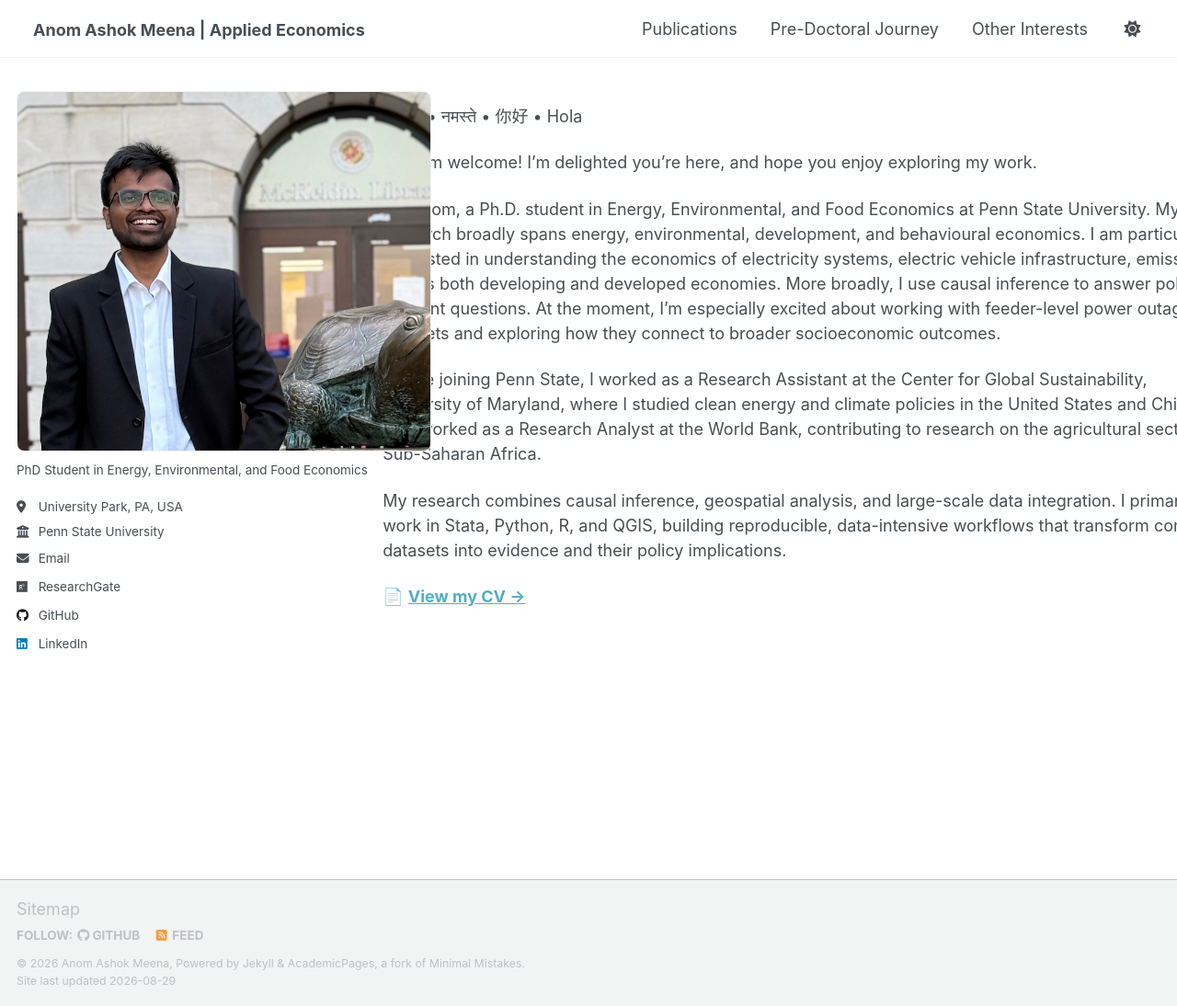
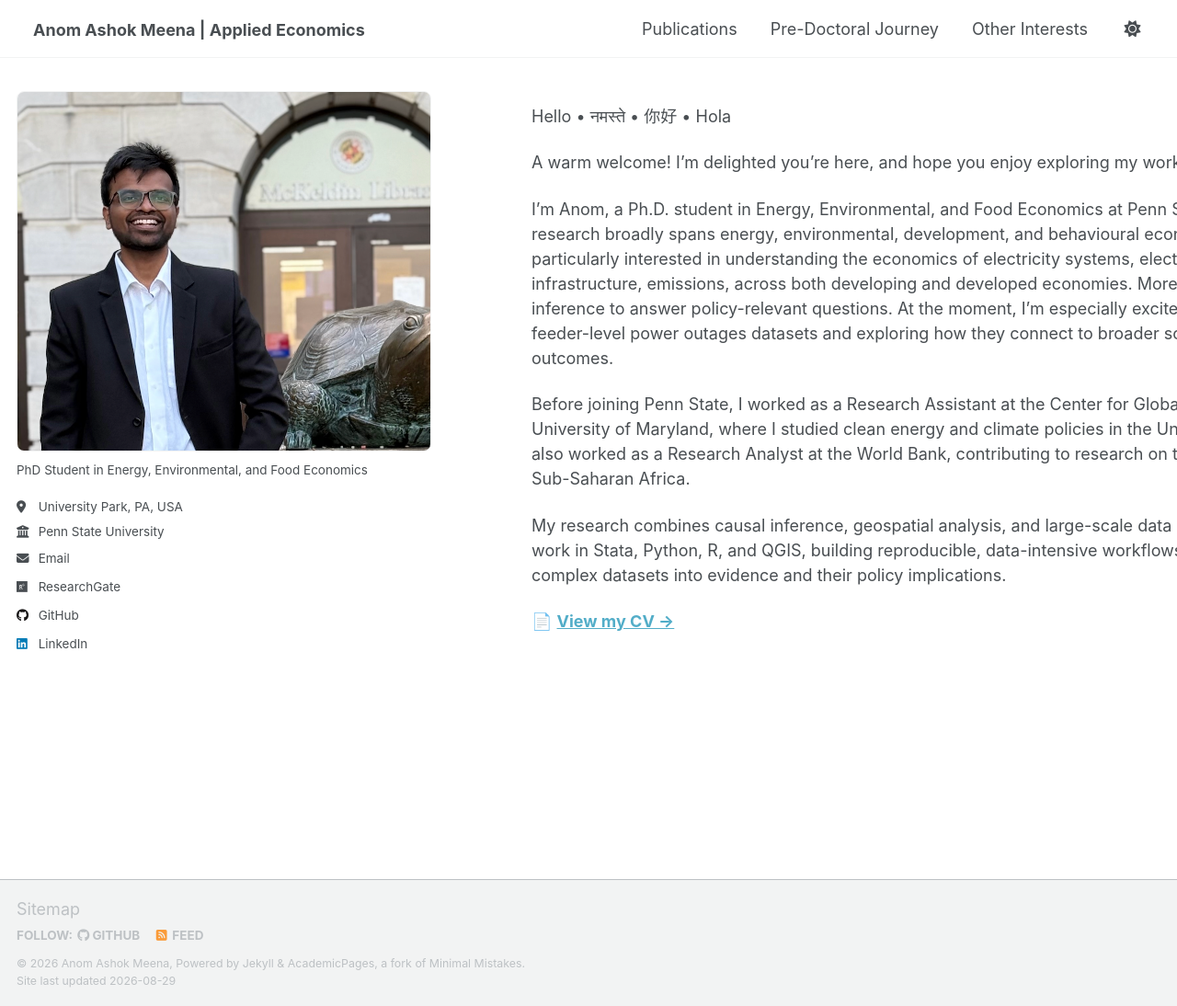
Before and after one commit to anomdule/anomdule.github.io, a Jekyll site: the page built from _pages/about.md, in a window 1280 px wide and 1094 px high. Shown: the whole window at 92% size. Built offline with Jekyll 4.4.1, drawn with Linux system fonts in a browser that asks for light colours; a script that is not in the unit is left out.

Commit message:
Update _page.scss

```diff
--- a/_sass/layout/_page.scss
+++ b/_sass/layout/_page.scss
@@ -19,10 +19,10 @@
 .page {
   @include breakpoint($large) {
     float: none;
-    width: auto;
-    margin-left: 30%;
-    padding-left: 25px;
-    padding-right: 20px;
+    width: calc(100% - 520px);
+    margin-left: 520px;
+    padding-left: 40px;
+    padding-right: 30px;
   }
 
   .page__inner-wrap {
```
